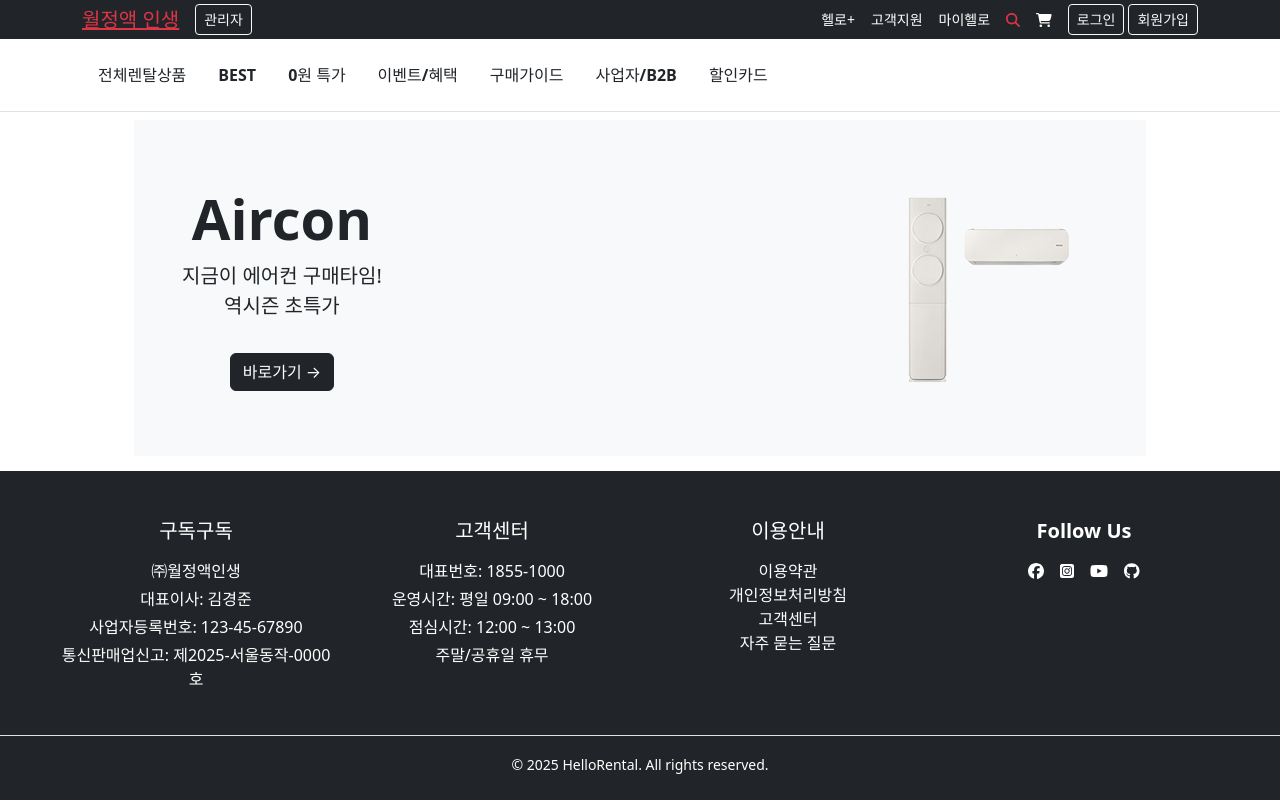
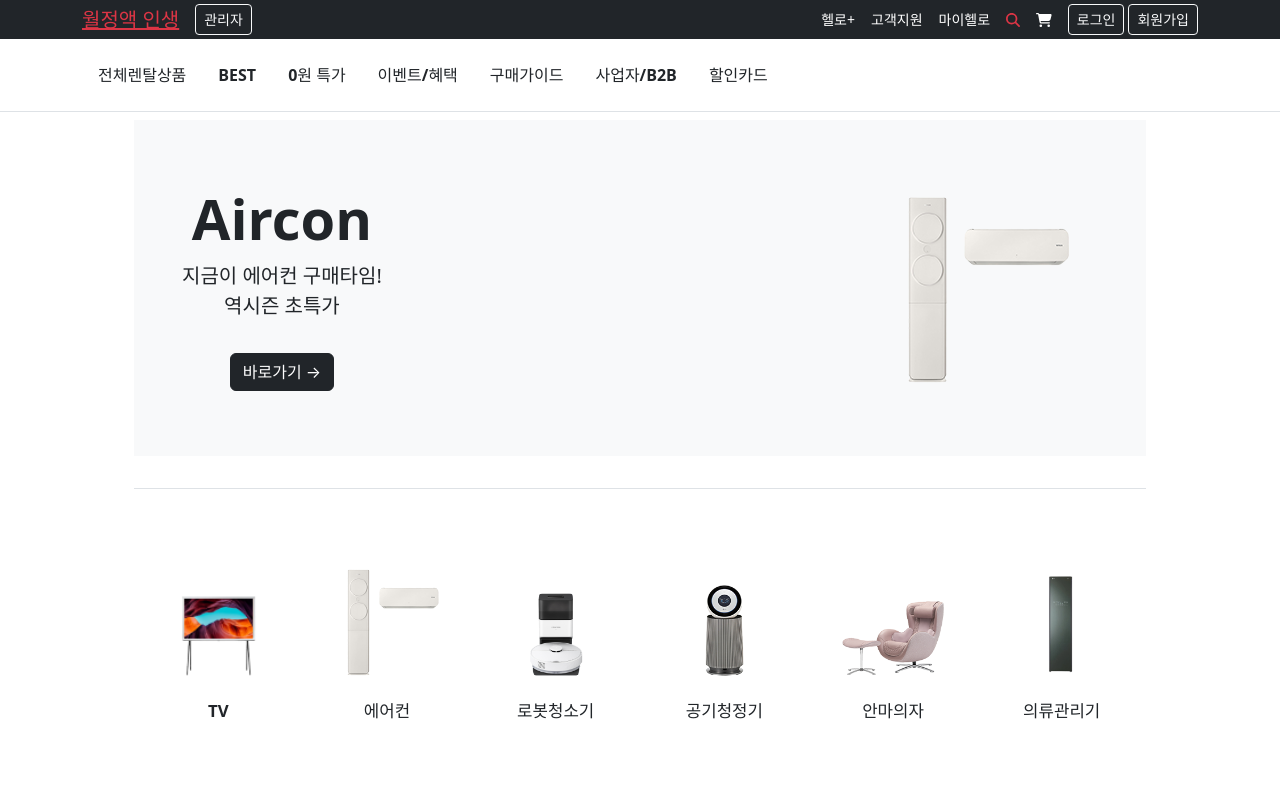
Before and after one commit to beyond-sw-camp/be12-fin-Gongcha1-MonthlyLIfe-FE, a Vue app: page / in a window 1280 px wide. Shown: the top 800 px of the page. Built offline with nearby package versions, Linux system fonts and the light colour scheme.

Commit message:
[Fix] 푸터 css 수정

```diff
--- a/src/shop/common/component/Footer.vue
+++ b/src/shop/common/component/Footer.vue
@@ -2,7 +2,7 @@
 </script>
 
 <template>
-  <footer class="w-100 bg-dark text-white pt-5 pb-4 mt-5">
+  <footer class="footer-container w-100 bg-dark text-white pt-5 pb-4 mt-5">
     <div class="row mx-0 px-5">
       <!-- 회사 정보 -->
       <div class="col-md-3 mb-4">
@@ -64,18 +64,14 @@
   text-decoration: none;
   transition: color 0.2s ease;
 }
-
 .footer-link:hover {
   color: #cccccc;
   text-decoration: underline;
 }
 
-footer {
-  position: fixed;
-  bottom: 0;
-  left: 0;
-  right: 0;
-  width: 100vw;
-  z-index: 999;
+.footer-container {
+  width: 100%;
+  margin-top: auto;
+  margin-left: 0;
 }
 </style>
--- a/src/shop/common/component/Navbar.vue
+++ b/src/shop/common/component/Navbar.vue
@@ -89,5 +89,5 @@ const menus = [
 </template>
 
 <style scoped>
-/* 필요에 따라 스타일 추가/수정 가능 */
+
 </style>
```
